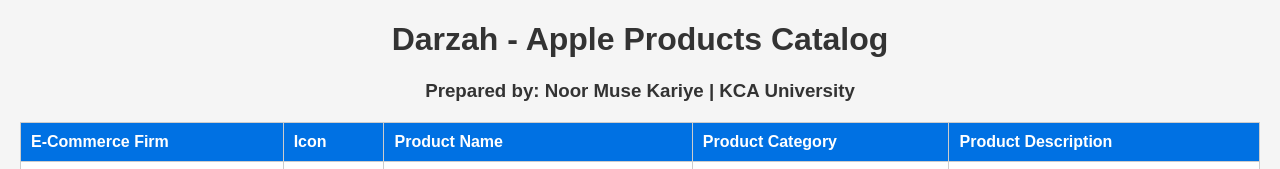
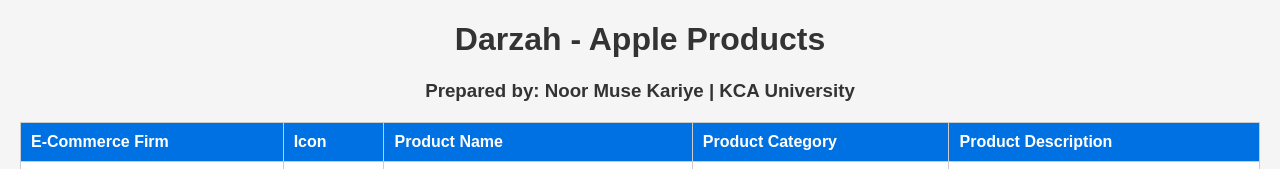
Before and after one commit to Noor181/ecommerce-website, a plain HTML site: page index.html in a window 1280 px wide. Shown: the top 169 px of the page. Drawn offline with Linux system fonts and the light colour scheme; grey boxes are pictures that could not be loaded.

Commit message:
index.html

```diff
--- a/index.html
+++ b/index.html
@@ -2,7 +2,7 @@
 <html lang="en">
 <head>
   <meta charset="UTF-8" />
-  <title>Darzah - Apple Products Catalog</title>
+  <title>Darzah - Apple Products </title>
   <style>
     body {
       font-family: Arial, sans-serif;
@@ -43,7 +43,7 @@
 </head>
 <body>
 
-<h1>Darzah - Apple Products Catalog</h1>
+<h1>Darzah - Apple Products </h1>
 <h3>Prepared by: Noor Muse Kariye | KCA University</h3>
 
 <table>
```
